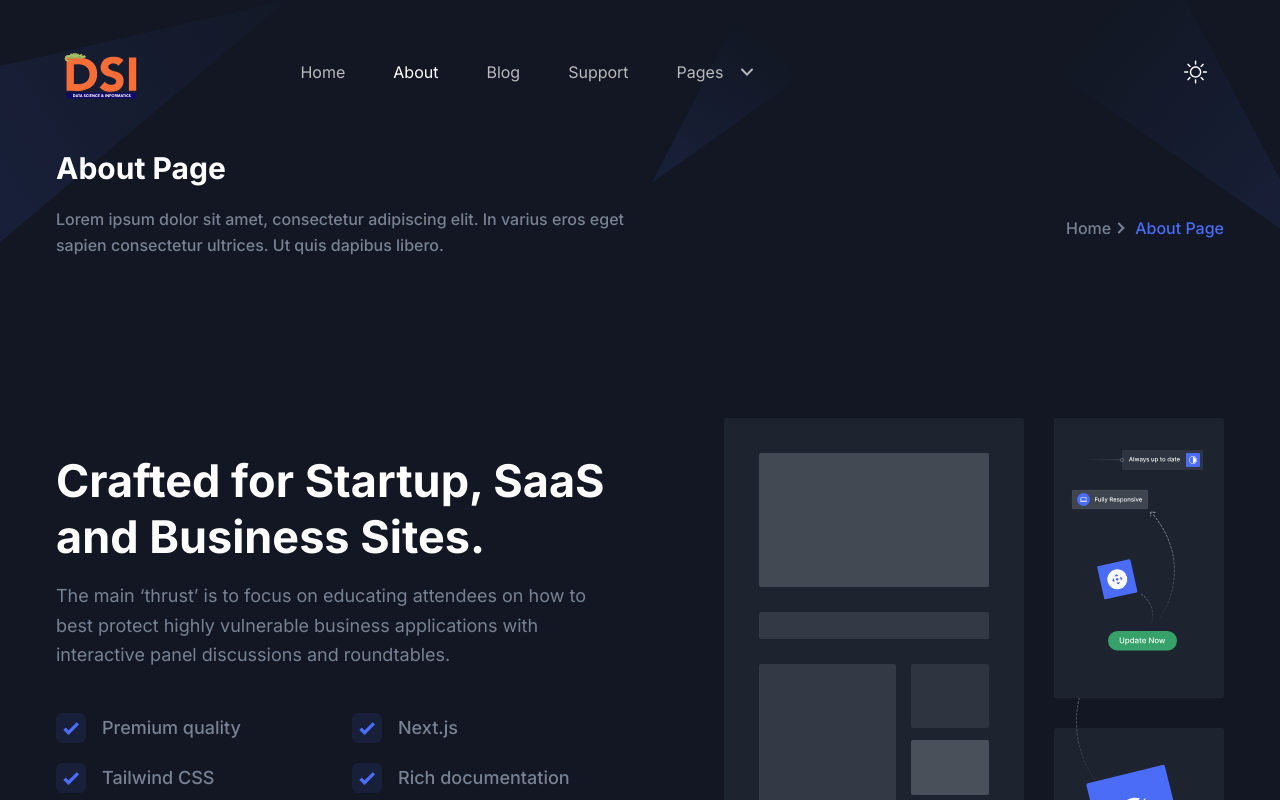
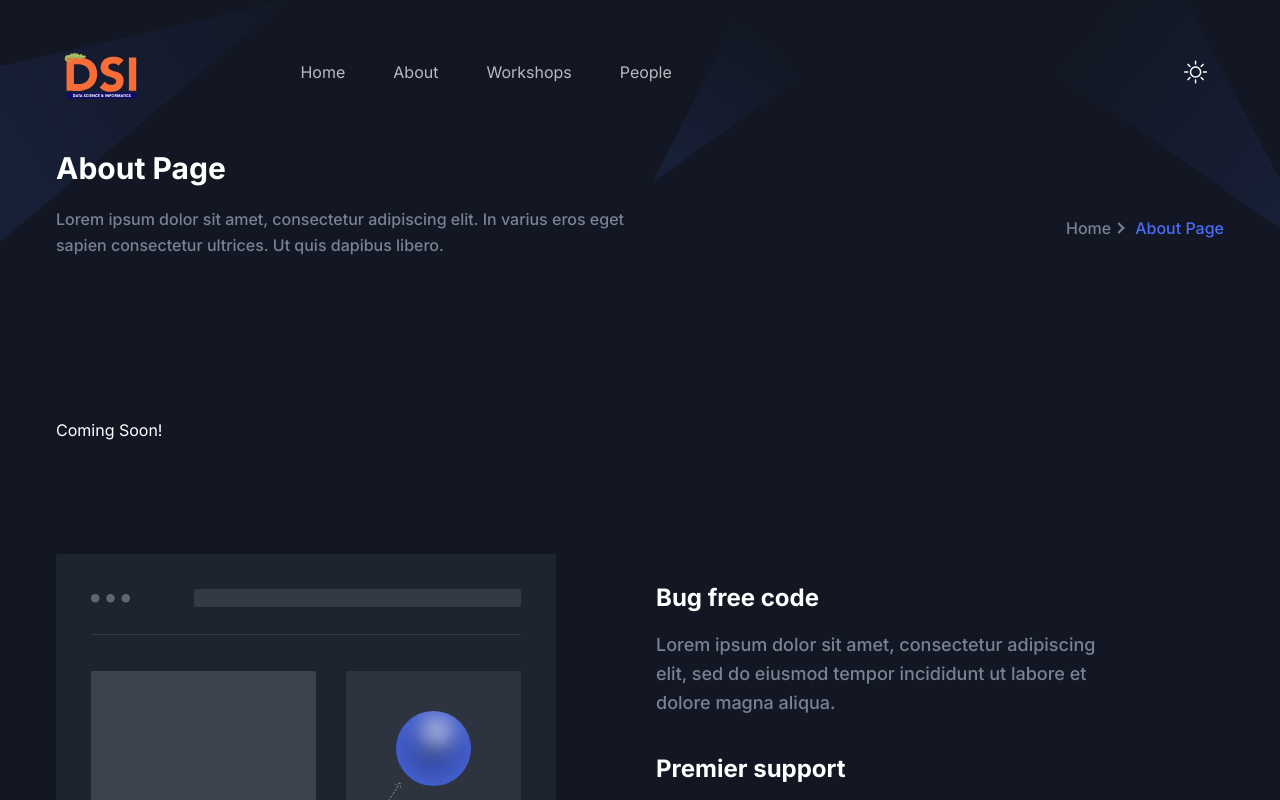
Before and after one commit to harryytsao/ufdsi.com, a Next.js app: page /about in a window 1280 px wide. Shown: the top 800 px of the page. Built offline with nearby package versions, Linux system fonts and the light colour scheme.

Commit message:
update navbar

```diff
--- a/src/components/About/AboutSectionOne.tsx
+++ b/src/components/About/AboutSectionOne.tsx
@@ -20,7 +20,8 @@ const AboutSectionOne = () => {
   return (
     <section id="about" className="pt-16 md:pt-20 lg:pt-28">
       <div className="container">
-        <div className="border-b border-body-color/[.15] pb-16 dark:border-white/[.15] md:pb-20 lg:pb-28">
+        <p>Coming Soon!</p>
+        {/* <div className="border-b border-body-color/[.15] pb-16 dark:border-white/[.15] md:pb-20 lg:pb-28">
           <div className="-mx-4 flex flex-wrap items-center">
             <div className="w-full px-4 lg:w-1/2">
               <SectionTitle
@@ -66,7 +67,7 @@ const AboutSectionOne = () => {
               </div>
             </div>
           </div>
-        </div>
+        </div> */}
       </div>
     </section>
   );
--- a/src/components/Header/menuData.tsx
+++ b/src/components/Header/menuData.tsx
@@ -10,75 +10,76 @@ const menuData: Menu[] = [
   {
     id: 2,
     title: "About",
-    path: "/about",
+    // path: "/about",
+    path: "/",
     newTab: false,
   },
   {
     id: 33,
-    title: "Blog",
-    path: "/blog",
+    title: "Workshops",
+    path: "/",
     newTab: false,
   },
   {
     id: 3,
-    title: "Support",
-    path: "/contact",
+    title: "People",
+    path: "/",
     newTab: false,
-  },
-  {
-    id: 4,
-    title: "Pages",
-    newTab: false,
-    submenu: [
-      {
-        id: 41,
-        title: "About Page",
-        path: "/about",
-        newTab: false,
-      },
-      {
-        id: 42,
-        title: "Contact Page",
-        path: "/contact",
-        newTab: false,
-      },
-      {
-        id: 43,
-        title: "Blog Grid Page",
-        path: "/blog",
-        newTab: false,
-      },
-      {
-        id: 44,
-        title: "Blog Sidebar Page",
-        path: "/blog-sidebar",
-        newTab: false,
-      },
-      {
-        id: 45,
-        title: "Blog Details Page",
-        path: "/blog-details",
-        newTab: false,
-      },
-      {
-        id: 46,
-        title: "Sign In Page",
-        path: "/signin",
-        newTab: false,
-      },
-      {
-        id: 47,
-        title: "Sign Up Page",
-        path: "/signup",
-        newTab: false,
-      },
-      {
-        id: 48,
-        title: "Error Page",
-        path: "/error",
-        newTab: false,
-      },
-    ],
-  },
+  }
+  // {
+  //   id: 4,
+  //   title: "Pages",
+  //   newTab: false,
+  //   submenu: [
+  //     {
+  //       id: 41,
+  //       title: "About Page",
+  //       path: "/about",
+  //       newTab: false,
+  //     },
+  //     {
+  //       id: 42,
+  //       title: "Contact Page",
+  //       path: "/contact",
+  //       newTab: false,
+  //     },
+  //     {
+  //       id: 43,
+  //       title: "Blog Grid Page",
+  //       path: "/blog",
+  //       newTab: false,
+  //     },
+  //     {
+  //       id: 44,
+  //       title: "Blog Sidebar Page",
+  //       path: "/blog-sidebar",
+  //       newTab: false,
+  //     },
+  //     {
+  //       id: 45,
+  //       title: "Blog Details Page",
+  //       path: "/blog-details",
+  //       newTab: false,
+  //     },
+  //     {
+  //       id: 46,
+  //       title: "Sign In Page",
+  //       path: "/signin",
+  //       newTab: false,
+  //     },
+  //     {
+  //       id: 47,
+  //       title: "Sign Up Page",
+  //       path: "/signup",
+  //       newTab: false,
+  //     },
+  //     {
+  //       id: 48,
+  //       title: "Error Page",
+  //       path: "/error",
+  //       newTab: false,
+  //     },
+  //   ],
+  // },
 ];
 export default menuData;
```
